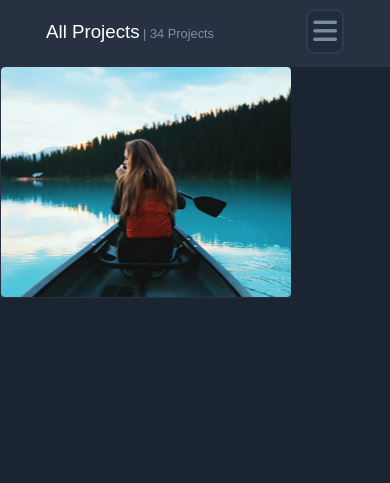
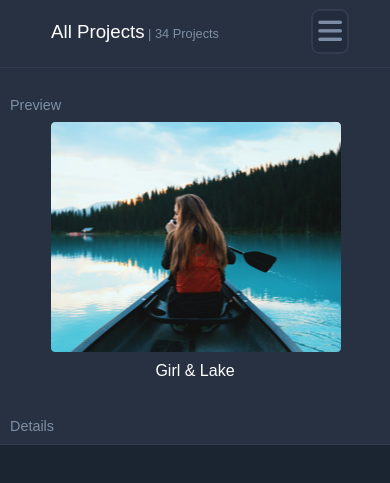
Before and after one commit to molinskidamian/layouts-dashboard-ui-kit, a plain HTML site: page index.html in a window 390 px wide. Shown: the part 87-570 px from the top of the page. Drawn offline with Linux system fonts and the light colour scheme.

Commit message:
End of work with .content-wrapper .preview on mobilephone

```diff
--- a/css/screen.scss
+++ b/css/screen.scss
@@ -17,6 +17,18 @@ $inputBgHover: #265a87;
 .success {
   background-color: #35ad46;
   color: #fff;
+}
+
+h2 {
+  color: $subMenuColorFont;
+  font-size: 1rem;
+  padding: 10px;
+}
+
+h3 {
+  color: $subMenuColorSpan;
+  font-size: .9rem;
+  padding: 10px;
 }
 
 
@@ -102,6 +114,7 @@ input {
     background-color: $subMenuColorBg;
     justify-content: space-around;
     align-items: center;
+    border-bottom: 1px solid $inputBorder;
     h3 {
       color: $subMenuColorFont;
       font-size: 1.7em;
@@ -136,7 +149,29 @@ input {
     }
   }
   .content-wrapper {
-
+    .tools {
+      background-color: $subMenuColorBg;
+      border-bottom: 1px solid $inputBorder;
+      // height: 140px;
+      // outline: 1px dotted red;
+      .preview {
+        padding: 20px 0;
+        img {
+          display: block;
+          margin: 0 auto;
+          text-align: center;
+          // width: 50%;
+          // height: 50%;
+        }
+        h2 {
+          // outline: 1px solid red;
+          text-align: center;
+        }
+      }
+      .details {
+        // outline: 1px solid blue;
+      }
+    }
   }
 }
 
@@ -257,7 +292,25 @@ input {
       display: none;
     }
   }
-
+  .content-wrapper {
+    .tools {
+      background-color: $subMenuColorBg;
+      border-bottom: 1px solid $inputBorder;
+      height: 140px;
+      outline: 1px dotted red;
+      display: flex;
+      .preview {
+        outline: 1px solid green;
+        img {
+          // width: 50%;
+          // height: 50%;
+        }
+      }
+      .details {
+        outline: 1px solid blue;
+      }
+    }
+  }
 }
 
 // Medium devices (tablets, 768px and up)
--- a/index.html
+++ b/index.html
@@ -45,7 +45,12 @@
   <main class="content-wrapper">
     <div class="tools">
       <div class="preview">
+        <h3>Preview</h3>
         <img src="./assets/images/img01.png">
+        <h2>Girl & Lake</h2>
+      </div>
+      <div class="details">
+        <h3>Details</h3>
       </div>
     </div>
     <div class="content">
```
Also changed, not shown: css/screen.css, 1 other file.
